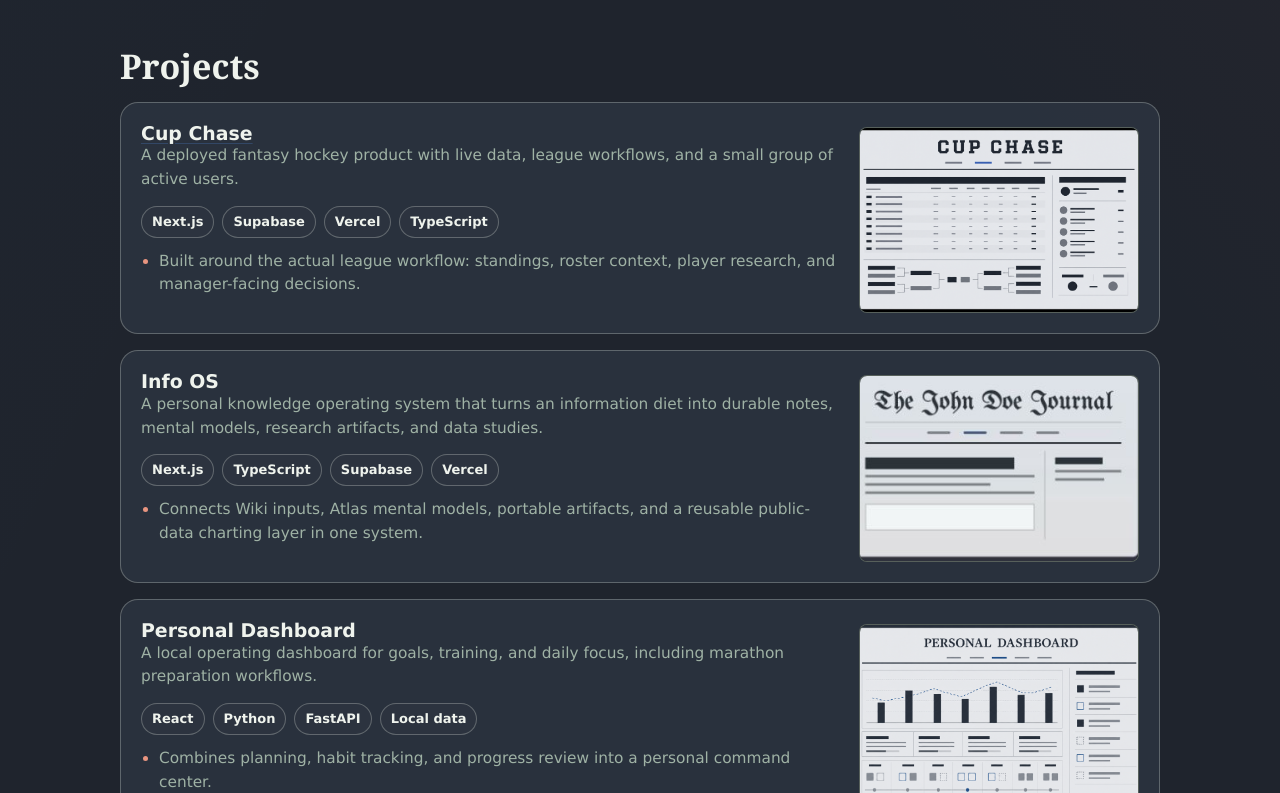
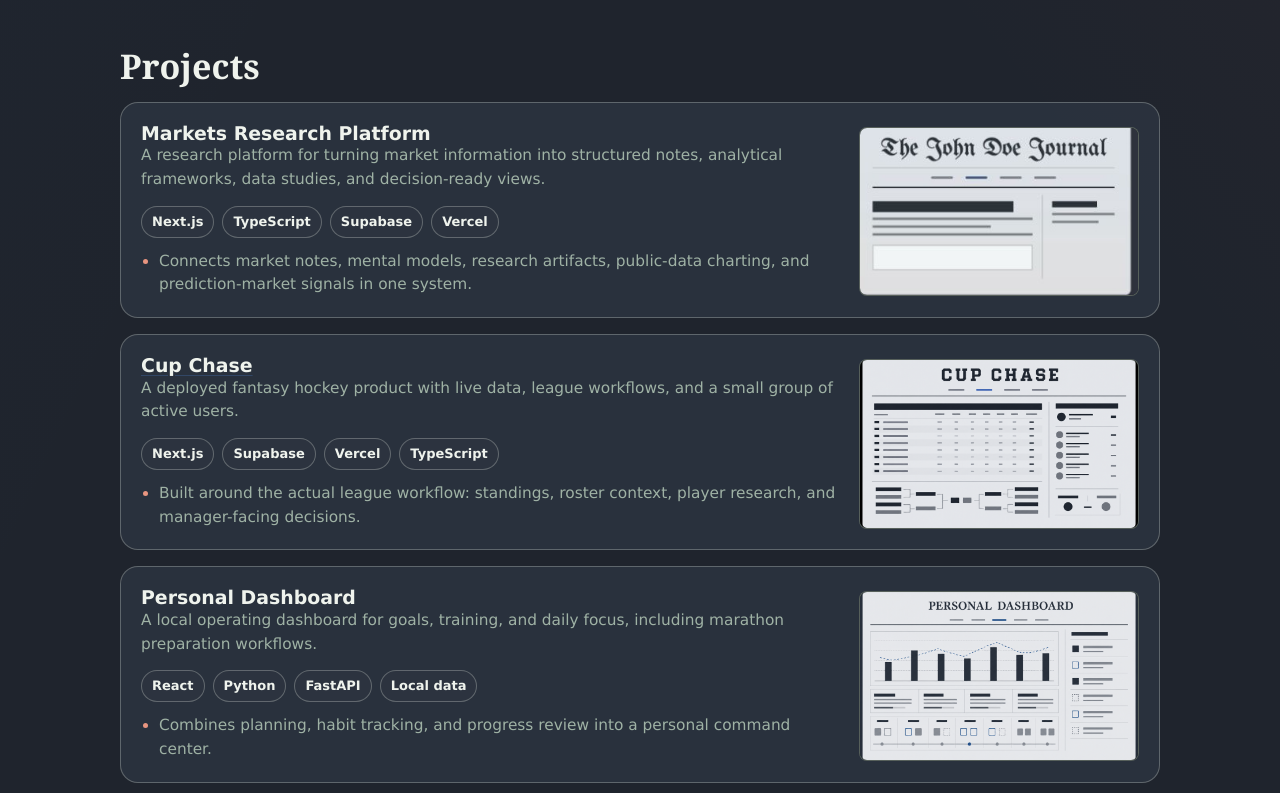
Before and after one commit to masonschick/masonschick.github.io, a React (Vite) app: page / in a window 1280 px wide. Shown: the part 1307-2100 px from the top of the page. Built offline with nearby package versions, Linux system fonts and the light colour scheme.

Commit message:
Refine project cards and resume

```diff
--- a/src/main.tsx
+++ b/src/main.tsx
@@ -58,6 +58,20 @@ const experiences: Experience[] = [
 
 const projects: Project[] = [
   {
+    title: "Markets Research Platform",
+    summary:
+      "A research platform for turning market information into structured notes, analytical frameworks, data studies, and decision-ready views.",
+    details: [
+      "Connects market notes, mental models, research artifacts, public-data charting, and prediction-market signals in one system.",
+      "Built around recurring workflows that link macro data, company analysis, policy expectations, and changing market narratives.",
+      "The private operating environment stays separate from the public portfolio surface."
+    ],
+    stack: ["Next.js", "TypeScript", "Supabase", "Vercel"],
+    links: [],
+    image: "/project-images/info-os-light.png",
+    imageAlt: "Light interface preview of the Markets Research Platform"
+  },
+  {
     title: "Cup Chase",
     summary:
       "A deployed fantasy hockey product with live data, league workflows, and a small group of active users.",
@@ -70,20 +84,6 @@ const projects: Project[] = [
     links: [{ label: "GitHub", href: "https://github.com/masonschick/Hockey" }],
     image: "/project-images/cup-chase.png",
     imageAlt: "Light interface preview of the Cup Chase fantasy hockey dashboard"
-  },
-  {
-    title: "Info OS",
-    summary:
-      "A personal knowledge operating system that turns an information diet into durable notes, mental models, research artifacts, and data studies.",
-    details: [
-      "Connects Wiki inputs, Atlas mental models, portable artifacts, and a reusable public-data charting layer in one system.",
-      "Built around recurring research workflows rather than one-off dashboards.",
-      "The private operating environment stays separate from the public portfolio surface."
-    ],
-    stack: ["Next.js", "TypeScript", "Supabase", "Vercel"],
-    links: [],
-    image: "/project-images/info-os-light.png",
-    imageAlt: "Info OS light-mode newspaper interface preview"
   },
   {
     title: "Personal Dashboard",
--- a/src/styles.css
+++ b/src/styles.css
@@ -396,9 +396,9 @@ p {
 .project-image {
   display: block;
   width: 100%;
-  aspect-ratio: 1.5;
+  aspect-ratio: 1.65;
   object-fit: cover;
-  object-position: top;
+  object-position: center;
   margin-top: 4px;
   border: 1px solid var(--line);
   border-radius: 8px;
```
Also changed, not shown: 2 other files (tests, documents, lock files or other folders).
